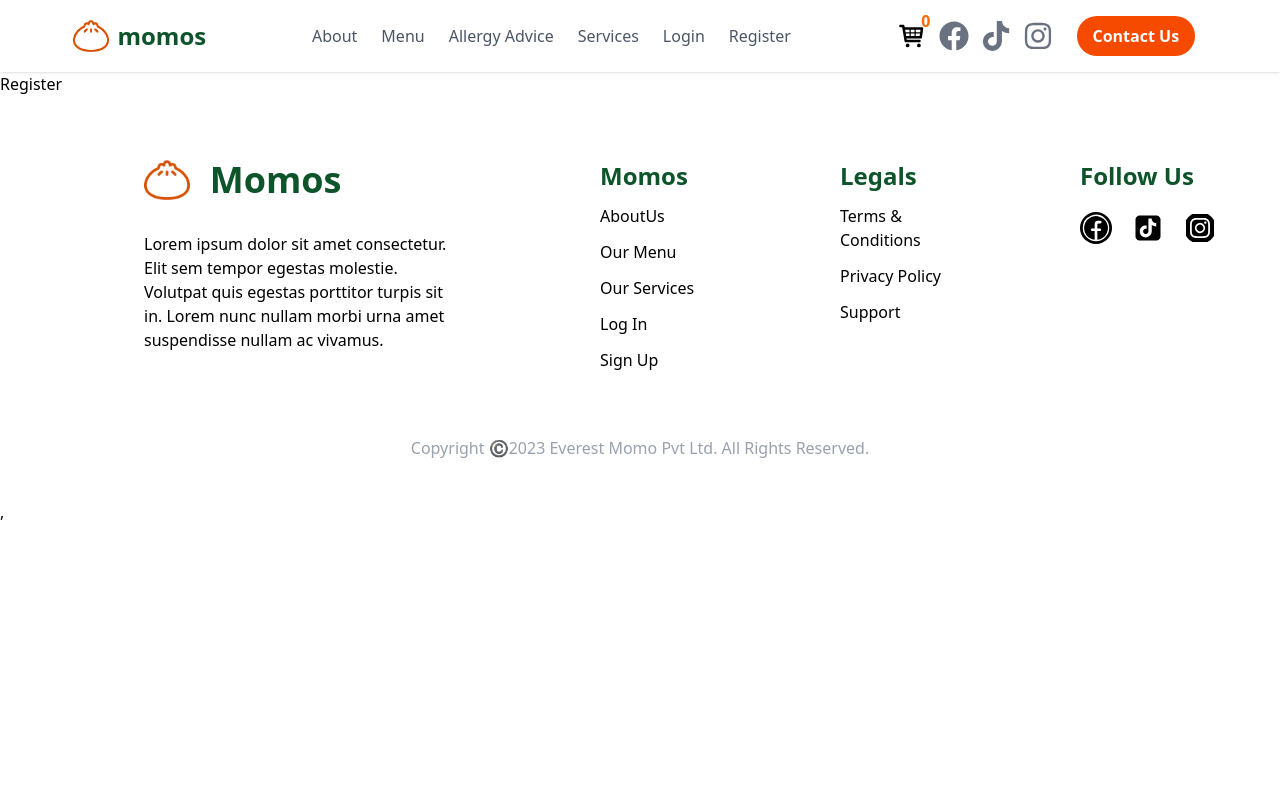
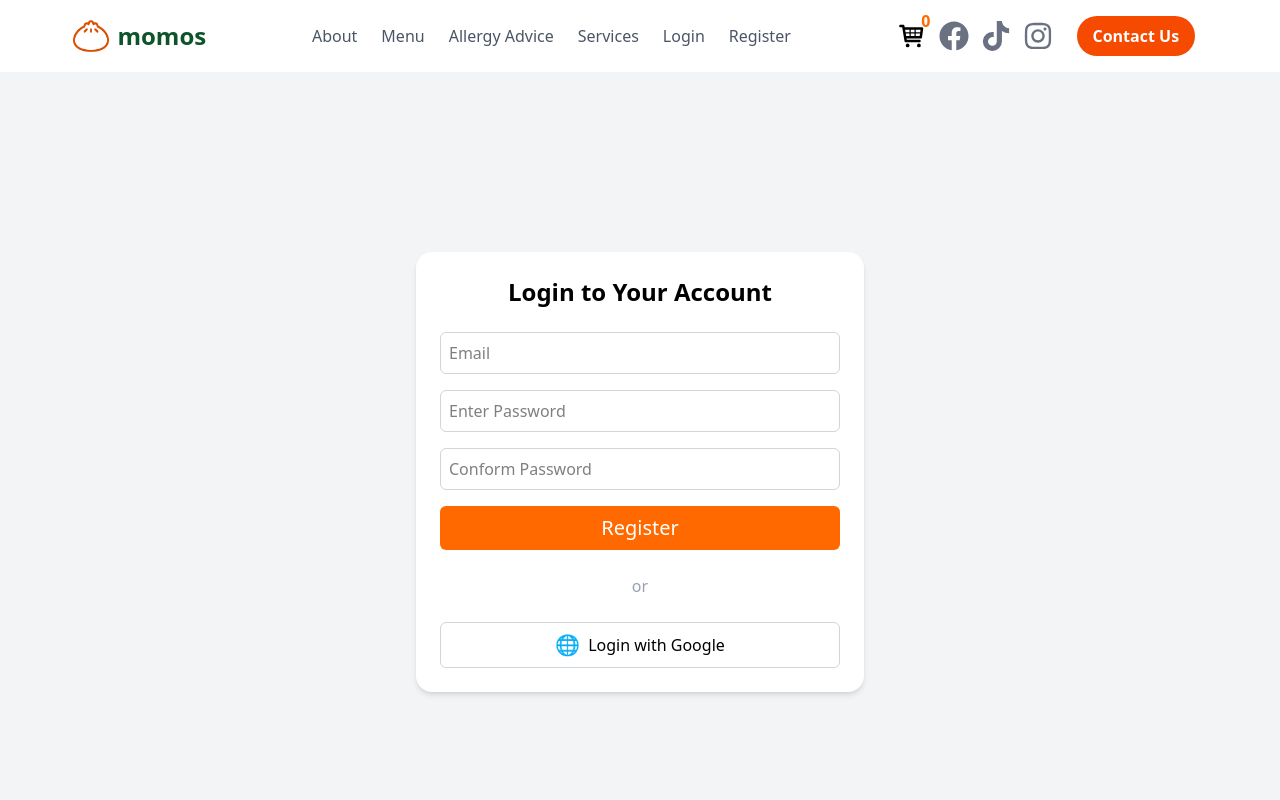
Before and after one commit to khagenbdrdhami/Momo, a React (Vite) app: page /register in a window 1280 px wide. Shown: the top 800 px of the page. Built offline with nearby package versions, Linux system fonts and the light colour scheme.

Commit message:
Initial commit

```diff
--- a/src/Pages/Register.jsx
+++ b/src/Pages/Register.jsx
@@ -1,9 +1,53 @@
 import React from 'react'
+import { useAuth0 } from "@auth0/auth0-react";
 
-function Register() {
+function Login() {
+    const { loginWithRedirect } = useAuth0();
+
   return (
-    <div>Register</div>
+
+    <div>
+      <div className="min-h-screen flex items-center justify-center bg-gray-100">
+      <div className="w-full max-w-md p-6 rounded-2xl shadow-md bg-white">
+        <div className="mb-6">
+          <h2 className="text-2xl font-bold text-center">Login to Your Account</h2>
+        </div>
+
+        <div className="mb-6">
+          <input
+            type="email"
+            placeholder="Email"
+            className="w-full p-2 mb-4 rounded-md border border-gray-300"
+          />
+          <input
+            type="password"
+            placeholder="Enter Password"
+            className="w-full p-2 mb-4 rounded-md border border-gray-300"
+          />
+          <input
+            type="password"
+            placeholder="Conform Password"
+            className="w-full p-2 mb-4 rounded-md border border-gray-300"
+          />
+          <button className="w-full p-2 text-xl cursor-pointer bg-orange-500 hover:bg-orange-700 text-white rounded-md">
+            Register
+          </button>
+        </div>
+
+        <div className="text-center mb-6 text-gray-400">or</div>
+
+        <button
+        onClick={()=>{
+          loginWithRedirect();
+        }}
+         className="w-full p-2 flex items-center cursor-pointer justify-center gap-2 border border-gray-300 rounded-md bg-white">
+          <span className="text-xl">🌐</span>
+          Login with Google
+        </button>
+      </div>
+    </div>
+    </div>
   )
 }
 
-export default Register
+export default Login
```
